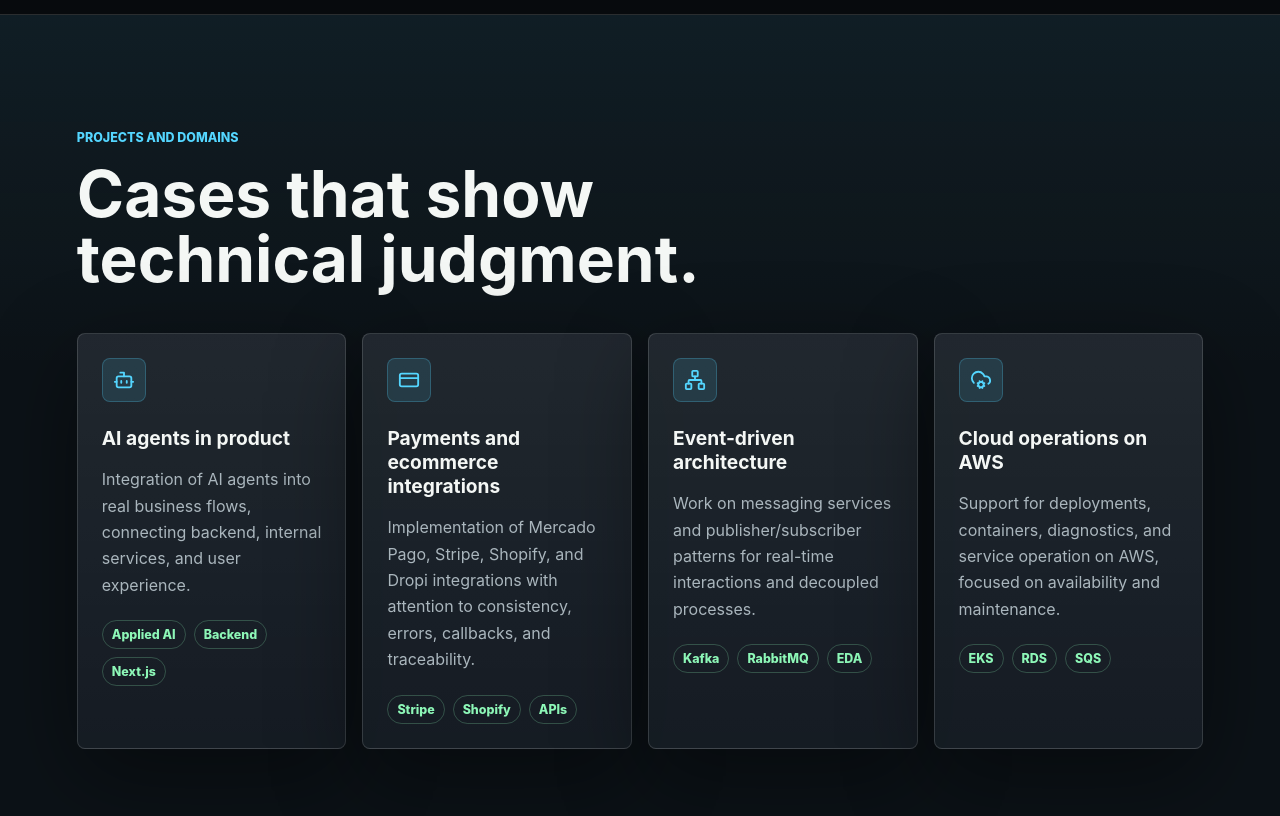
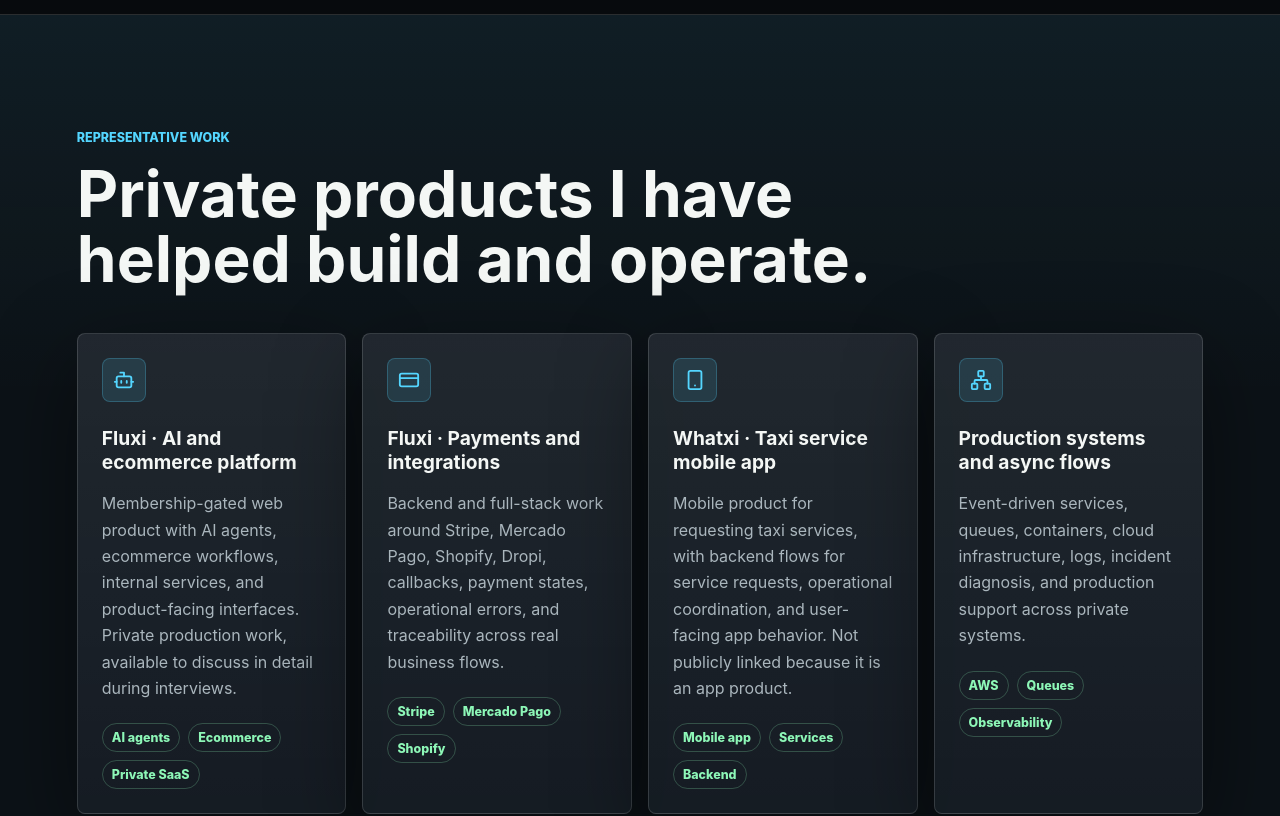
Before and after one commit to StephanSuarez/portfolio, a Next.js app: page / in a window 1280 px wide. Shown: the part 2800-3616 px from the top of the page. Built offline with nearby package versions, Linux system fonts and the light colour scheme.

Commit message:
Describe representative private product work

```diff
--- a/app/page.tsx
+++ b/app/page.tsx
@@ -11,7 +11,8 @@
   Network,
   Phone,
   Rocket,
-  Send
+  Send,
+  Smartphone
 } from "lucide-react";
 import { useEffect, useState } from "react";
 import { Header } from "./components/Header";
@@ -102,8 +103,8 @@
     ],
     experienceEyebrow: "Experience",
     experienceTitle: "Real work with live systems.",
-    projectsEyebrow: "Projects and domains",
-    projectsTitle: "Cases that show technical judgment.",
+    projectsEyebrow: "Representative work",
+    projectsTitle: "Private products I have helped build and operate.",
     stackEyebrow: "Stack",
     stackTitle: "Stack for building complete applications.",
     stackIntro:
@@ -165,31 +166,31 @@
     projects: [
       {
         icon: Bot,
-        title: "AI agents in product",
+        title: "Fluxi · AI and ecommerce platform",
         body:
-          "Integration of AI agents into real business flows, connecting backend, internal services, and user experience.",
-        tags: ["Applied AI", "Backend", "Next.js"]
+          "Membership-gated web product with AI agents, ecommerce workflows, internal services, and product-facing interfaces. Private production work, available to discuss in detail during interviews.",
+        tags: ["AI agents", "Ecommerce", "Private SaaS"]
       },
       {
         icon: CreditCard,
-        title: "Payments and ecommerce integrations",
+        title: "Fluxi · Payments and integrations",
         body:
-          "Implementation of Mercado Pago, Stripe, Shopify, and Dropi integrations with attention to consistency, errors, callbacks, and traceability.",
-        tags: ["Stripe", "Shopify", "APIs"]
+          "Backend and full-stack work around Stripe, Mercado Pago, Shopify, Dropi, callbacks, payment states, operational errors, and traceability across real business flows.",
+        tags: ["Stripe", "Mercado Pago", "Shopify"]
+      },
+      {
+        icon: Smartphone,
+        title: "Whatxi · Taxi service mobile app",
+        body:
+          "Mobile product for requesting taxi services, with backend flows for service requests, operational coordination, and user-facing app behavior. Not publicly linked because it is an app product.",
+        tags: ["Mobile app", "Services", "Backend"]
       },
       {
         icon: Network,
-        title: "Event-driven architecture",
+        title: "Production systems and async flows",
         body:
-          "Work on messaging services and publisher/subscriber patterns for real-time interactions and decoupled processes.",
-        tags: ["Kafka", "RabbitMQ", "EDA"]
-      },
-      {
-        icon: CloudCog,
-        title: "Cloud operations on AWS",
-        body:
-          "Support for deployments, containers, diagnostics, and service operation on AWS, focused on availability and maintenance.",
-        tags: ["EKS", "RDS", "SQS"]
+          "Event-driven services, queues, containers, cloud infrastructure, logs, incident diagnosis, and production support across private systems.",
+        tags: ["AWS", "Queues", "Observability"]
       }
     ]
   },
@@ -235,8 +236,8 @@
     ],
     experienceEyebrow: "Experiencia",
     experienceTitle: "Trabajo real con sistemas vivos.",
-    projectsEyebrow: "Proyectos y dominios",
-    projectsTitle: "Casos que muestran criterio técnico.",
+    projectsEyebrow: "Trabajo representativo",
+    projectsTitle: "Productos privados que he ayudado a construir y operar.",
     stackEyebrow: "Stack",
     stackTitle: "Stack para levantar aplicaciones completas.",
     stackIntro:
@@ -298,31 +299,31 @@
     projects: [
       {
         icon: Bot,
-        title: "Agentes de IA en producto",
+        title: "Fluxi · Plataforma de IA y ecommerce",
         body:
-          "Integración de agentes de IA dentro de flujos reales de negocio, conectando backend, servicios internos y experiencia de usuario.",
-        tags: ["IA aplicada", "Backend", "Next.js"]
+          "Producto web con membresía, agentes de IA, flujos de ecommerce, servicios internos e interfaces de producto. Trabajo privado en producción, explicable con detalle en entrevista.",
+        tags: ["Agentes IA", "Ecommerce", "SaaS privado"]
       },
       {
         icon: CreditCard,
-        title: "Pagos e integraciones ecommerce",
+        title: "Fluxi · Pagos e integraciones",
         body:
-          "Implementación de integraciones con Mercado Pago, Stripe, Shopify y Dropi, cuidando consistencia, errores, callbacks y trazabilidad.",
-        tags: ["Stripe", "Shopify", "APIs"]
+          "Trabajo backend y full-stack alrededor de Stripe, Mercado Pago, Shopify, Dropi, callbacks, estados de pago, errores operativos y trazabilidad.",
+        tags: ["Stripe", "Mercado Pago", "Shopify"]
+      },
+      {
+        icon: Smartphone,
+        title: "Whatxi · App móvil para servicios de taxi",
+        body:
+          "Producto móvil para solicitar servicios de taxi, con backend para solicitudes, coordinación operativa y comportamiento de la app. No tiene link público porque es una aplicación.",
+        tags: ["App móvil", "Servicios", "Backend"]
       },
       {
         icon: Network,
-        title: "Arquitectura orientada a eventos",
+        title: "Sistemas en producción y flujos asíncronos",
         body:
-          "Participación en servicios con mensajería y patrón publicador/suscriptor para interacciones en tiempo real y procesos desacoplados.",
-        tags: ["Kafka", "RabbitMQ", "EDA"]
-      },
-      {
-        icon: CloudCog,
-        title: "Operación cloud en AWS",
-        body:
-          "Apoyo en despliegues, contenedores, diagnóstico y operación de servicios sobre AWS, con foco en disponibilidad y mantenimiento.",
-        tags: ["EKS", "RDS", "SQS"]
+          "Servicios orientados a eventos, colas, contenedores, infraestructura cloud, logs, diagnóstico de incidentes y soporte de producción en sistemas privados.",
+        tags: ["AWS", "Colas", "Observabilidad"]
       }
     ]
   }
```
